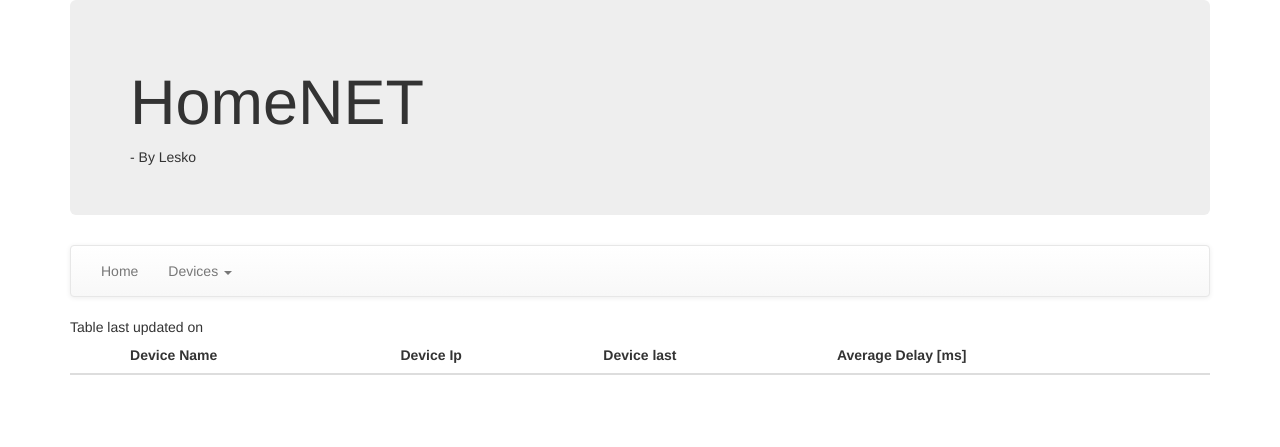
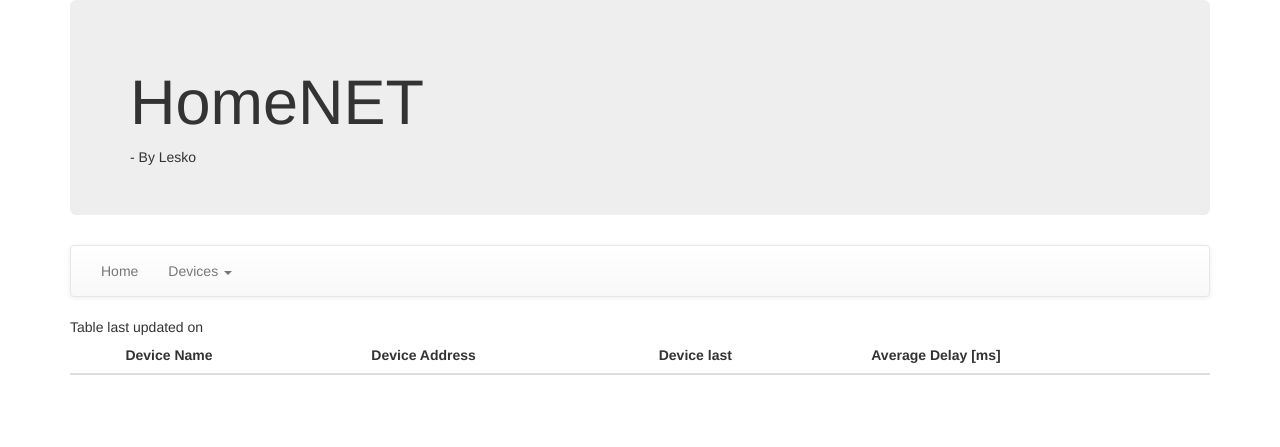
Before and after one commit to LeskoIam/homeNET, a Flask app: page /temp in a window 1280 px wide. Shown: the top 447 px of the page. Run offline with Flask 2, Linux system fonts and the light colour scheme; data comes from the database, SQL or seed files in the repository; both versions use the stored data as it was after the commit; lists and menus that the app fills with data are empty; parts of the project's set-up code (start-up, migrations or seed data) failed here and were passed over; some libraries are stand-ins or nearby versions.

Commit message:
Minor beauty tweaks

```diff
--- a/app/templates/manage_devices.html
+++ b/app/templates/manage_devices.html
@@ -16,7 +16,7 @@
                 <th>In Use</th>
                 <th>Device Id</th>
                 <th>Device Name</th>
-                <th>Device Ip</th>
+                <th>Device Address</th>
                 <th>Interface</th>
                 <th>Device Type</th>
                 <th>&nbsp;</th>
--- a/app/templates/view_devices.html
+++ b/app/templates/view_devices.html
@@ -12,7 +12,7 @@
             <tr>
                 <th>&nbsp;</th>
                 <th>Device Name</th>
-                <th>Device Ip</th>
+                <th>Device Address</th>
                 <th>Device last</th>
                 <th>Average Delay [ms]</th>
             </tr>
```
Also changed, not shown: app.db.
